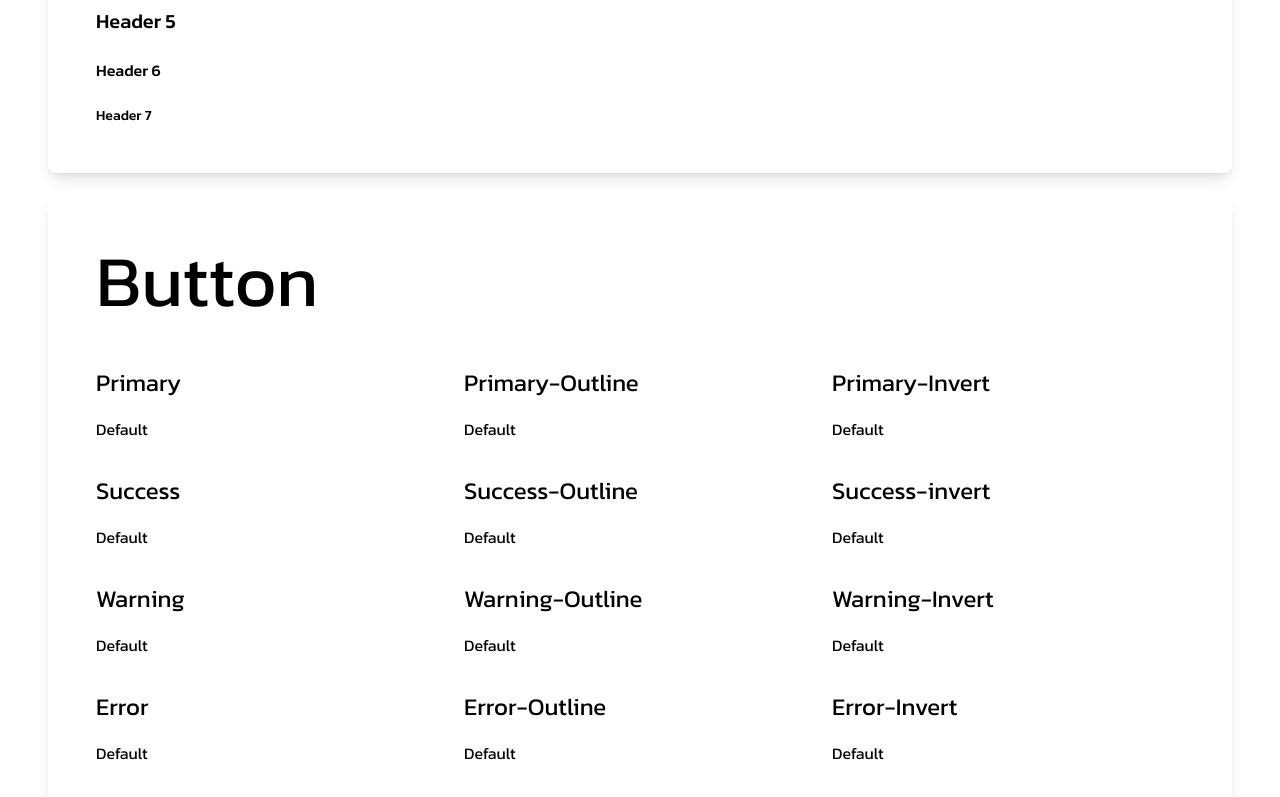
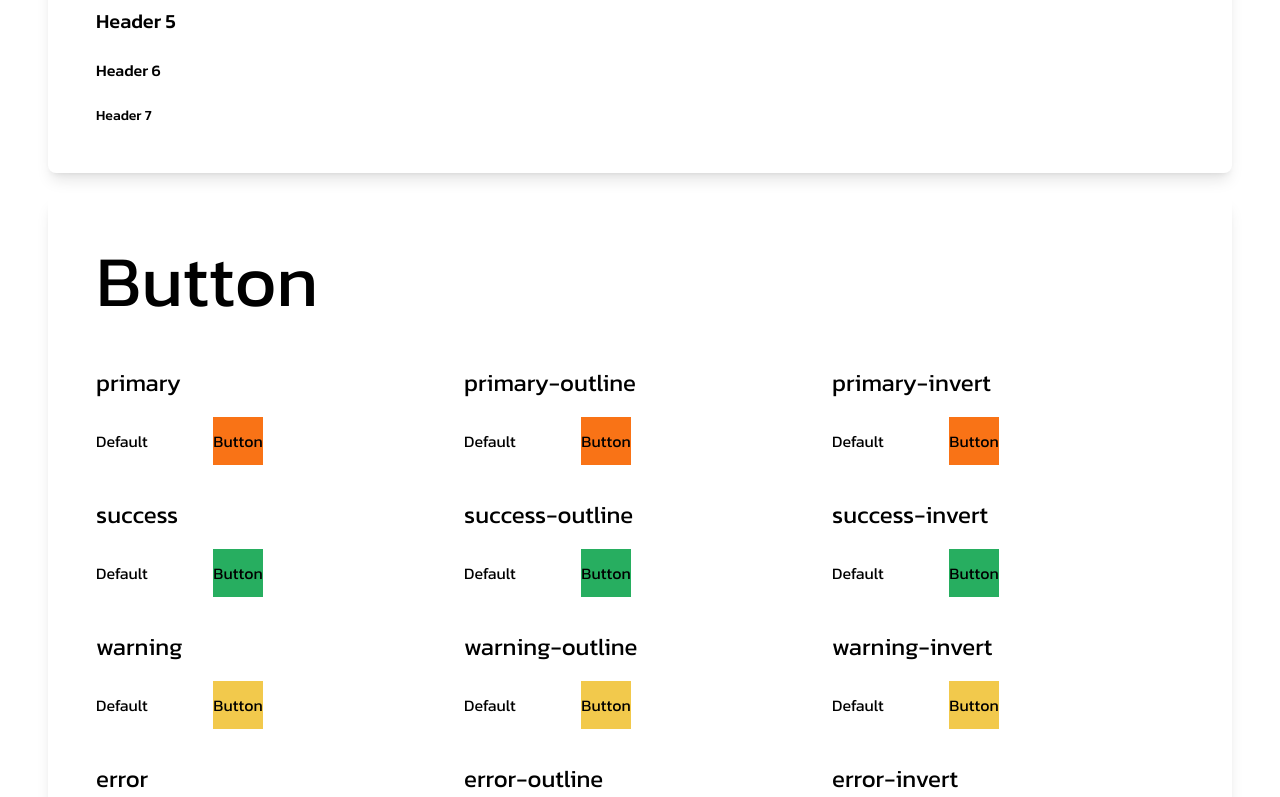
Before and after one commit to HYDDDDD/crazyorange, a Next.js app: page /stylesheet in a window 1280 px wide. Shown: the part 2000-2797 px from the top of the page. Built offline with nearby package versions, Linux system fonts and the light colour scheme.

Commit message:
Update Button

```diff
--- a/postcss.config.js
+++ b/postcss.config.js
@@ -1,6 +1,11 @@
 module.exports = {
   plugins: {
+    'postcss-import': {},
+    'tailwindcss/nesting': 'postcss-nesting',
     tailwindcss: {},
     autoprefixer: {},
+    'postcss-preset-env': {
+      features: { 'nesting-rules': false },
+    },
   },
 }
--- a/src/components/UI/Button/index.tsx
+++ b/src/components/UI/Button/index.tsx
@@ -1,7 +1,16 @@
-import React from 'react'
+import React, { FC } from 'react'
+import { ButtonProps } from './types'
+import clsx from 'clsx'
 
-const Button = () => {
-  return <div>Button</div>
+const Button: FC<ButtonProps> = ({ variant, size, rounder = 'default', className, children, ...props }) => {
+  // console.log([variant]) -> log -> ['something send via props']
+  // variant -> send props via component
+
+  return (
+    <button className={clsx(`button`, [`button-rounder-${rounder}`], variant, className)} {...props}>
+      {children}
+    </button>
+  )
 }
 
 export default Button
--- a/src/components/UI/Button/types.ts
+++ b/src/components/UI/Button/types.ts
@@ -2,6 +2,7 @@ import type { ButtonHTMLAttributes, MouseEvent } from 'react'
 
 export type ButtonVariant = 'default' | 'primary' | 'success' | 'warning' | 'error' | 'info'
 export type ButtonSize = 'default' | 'medium' | 'small'
+export type ButtonRounder = 'default' | 'sm' | 'lg' | 'xl' | '2xl' | '3xl'
 
 export type Button = ButtonHTMLAttributes<HTMLButtonElement>
 
@@ -9,4 +10,5 @@ export type ButtonProps = Button & {
   variant?: ButtonVariant
   onClick?: (e: MouseEvent<HTMLButtonElement, MouseEvent>) => void
   size?: ButtonSize
+  rounder?: ButtonRounder
 }
--- a/src/layouts/Default/Header/index.tsx
+++ b/src/layouts/Default/Header/index.tsx
@@ -1,4 +1,5 @@
 import clsx from 'clsx'
+import Link from 'next/link'
 import { Fragment } from 'react'
 
 const Header = () => {
@@ -7,6 +8,11 @@ const Header = () => {
       <header className={clsx(`main-space-x py-4`, `fixed top-0 z-50 w-full bg-orange-500`)}>
         <div className={clsx(`container flex items-center justify-between`)}>
           <p>Header</p>
+          <div>
+            <Link href={'#'}>
+              <p>Login</p>
+            </Link>
+          </div>
         </div>
       </header>
     </Fragment>
--- a/src/pages/index.tsx
+++ b/src/pages/index.tsx
@@ -3,20 +3,24 @@ import { NextPageWithLayout } from '@/types/layout'
 import { getDefaultLayout } from '@/utils/getLayout'
 import React from 'react'
 import Link from 'next/link'
+import clsx from 'clsx'
+import Button from '@/components/UI/Button'
 
 const HomePage: NextPageWithLayout = () => {
   // return this!
-  ;<h1 className="bg-slate-500 text-red-500 ">content</h1>
   return (
     <Fragment>
       <section>
-        <h1>content</h1>
-
-        <Link href="/stylesheet">
-          <button className="bg-orange-300">
-            <p>stylesheet page</p>
-          </button>
-        </Link>
+        <div className="container">
+          <div>
+            <h1>content</h1>
+            <Link href="/stylesheet">
+              <Button className={clsx(`bg-orange-300`, `hover:bg-orange-500`)}>
+                <p>stylesheet page</p>
+              </Button>
+            </Link>
+          </div>
+        </div>
       </section>
     </Fragment>
   )
--- a/src/pages/stylesheet.tsx
+++ b/src/pages/stylesheet.tsx
@@ -1,3 +1,5 @@
+import Button from '@/components/UI/Button'
+import { ButtonVariant } from '@/components/UI/Button/types'
 import { NextGetLayout } from '@/types/layout'
 import { getDefaultLayout } from '@/utils'
 import clsx from 'clsx'
@@ -215,32 +217,37 @@ const ButtonCard = () => {
       <h2 className={cardTitle}>Button</h2>
       <div className="grid grid-cols-3 gap-x-4 gap-y-8">
         {[
-          'Primary',
-          'Primary-Outline',
-          'Primary-Invert',
-          'Success',
-          'Success-Outline',
-          'Success-invert',
-          'Warning',
-          'Warning-Outline',
-          'Warning-Invert',
-          'Error',
-          'Error-Outline',
-          'Error-Invert',
-          'Info',
-          'Info-Outline',
-          'Info-Invert',
+          'primary',
+          'primary-outline',
+          'primary-invert',
+          'success',
+          'success-outline',
+          'success-invert',
+          'warning',
+          'warning-outline',
+          'warning-invert',
+          'error',
+          'error-outline',
+          'error-invert',
+          'info',
+          'info-outline',
+          'info-invert',
         ].map((e) => {
+          // replace -> คำสั่งสำหรับแทนที่ข้อความเก่า ด้วยข้อความใหม่ รับ argument 2 ค่า คือ
+          // 1.ข้อความที่ต้องการแทนที่ 2.ข้อความใหม่ที่จะนำมาแทนที่
+          const variant = e.replace('-outline', '').replace('-invert', '') as ButtonVariant
+
           return (
             <div key={`button-${e}`} className="space-y-4">
               <span className="text-body-24">{e}</span>
 
-              <div>
+              <div className="grid grid-cols-3 items-center">
                 {/* Default */}
                 <div>Default</div>
                 <div>
-                  <div></div>
+                  <Button variant={variant}>Button</Button>
                 </div>
+                <div></div>
               </div>
             </div>
           )
--- /dev/null
+++ b/src/styles/component/_button.scss
@@ -0,0 +1,52 @@
+@use 'sass:selector';
+
+/* mixin allow to define styles that can be "re-used"
+and make it to avoid using non-semantic classes.*/
+/* ทำปุ่มโค้ง */
+/* & is used to nest selectors. */
+// @mixin button-rounder($key, $size) {
+//   &#{selector-append(&, '-rounder-#{$key}')} {
+//     border-radius: $size;
+//   }
+// }
+
+.button {
+  @apply items-center justify-center transition;
+
+  min-height: 48px;
+
+  /* &.class name  -> css : .something -> scss : &.something */
+
+  &.default {
+    @apply bg-slate-500;
+  }
+
+  &.primary {
+    @apply bg-orange-500;
+  }
+
+  &.success {
+    @apply bg-success-500;
+  }
+
+  &.warning {
+    @apply bg-warning-500;
+  }
+
+  &.error {
+    @apply bg-error-500;
+  }
+
+  &.info {
+    @apply bg-info-500;
+  }
+}
+
+/* ROUNDER */
+// spacing : ระยะห่าง , sizing scale.
+// @include button-rounder('default', theme('spacing.1'));
+// @include button-rounder('sm', theme('spacing[0.5]'));
+// @include button-rounder('lg', theme('spacing.2'));
+// @include button-rounder('xl', theme('spacing.3'));
+// @include button-rounder('2xl', theme('spacing.4'));
+// @include button-rounder('3xl', theme('spacing.6'));
--- a/src/styles/globals.scss
+++ b/src/styles/globals.scss
@@ -9,4 +9,6 @@
 @import './base/_typography';
 
 @tailwind components;
+@import './component/_button';
+
 @tailwind utilities;
```
Also changed, not shown: package.json (+8 -1 lines), .eslintrc.json, 1 other file (tests, documents, lock files or other folders).
